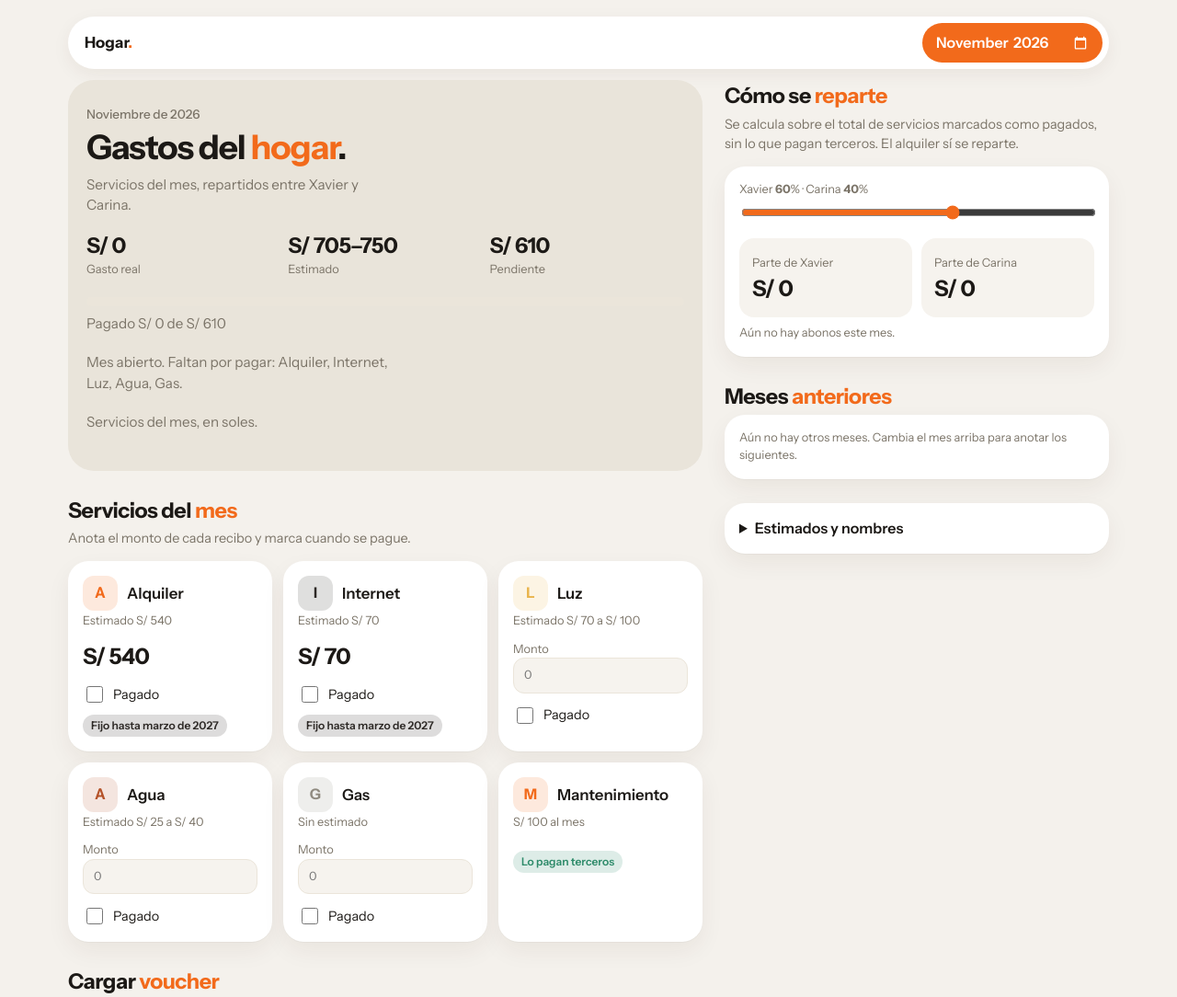
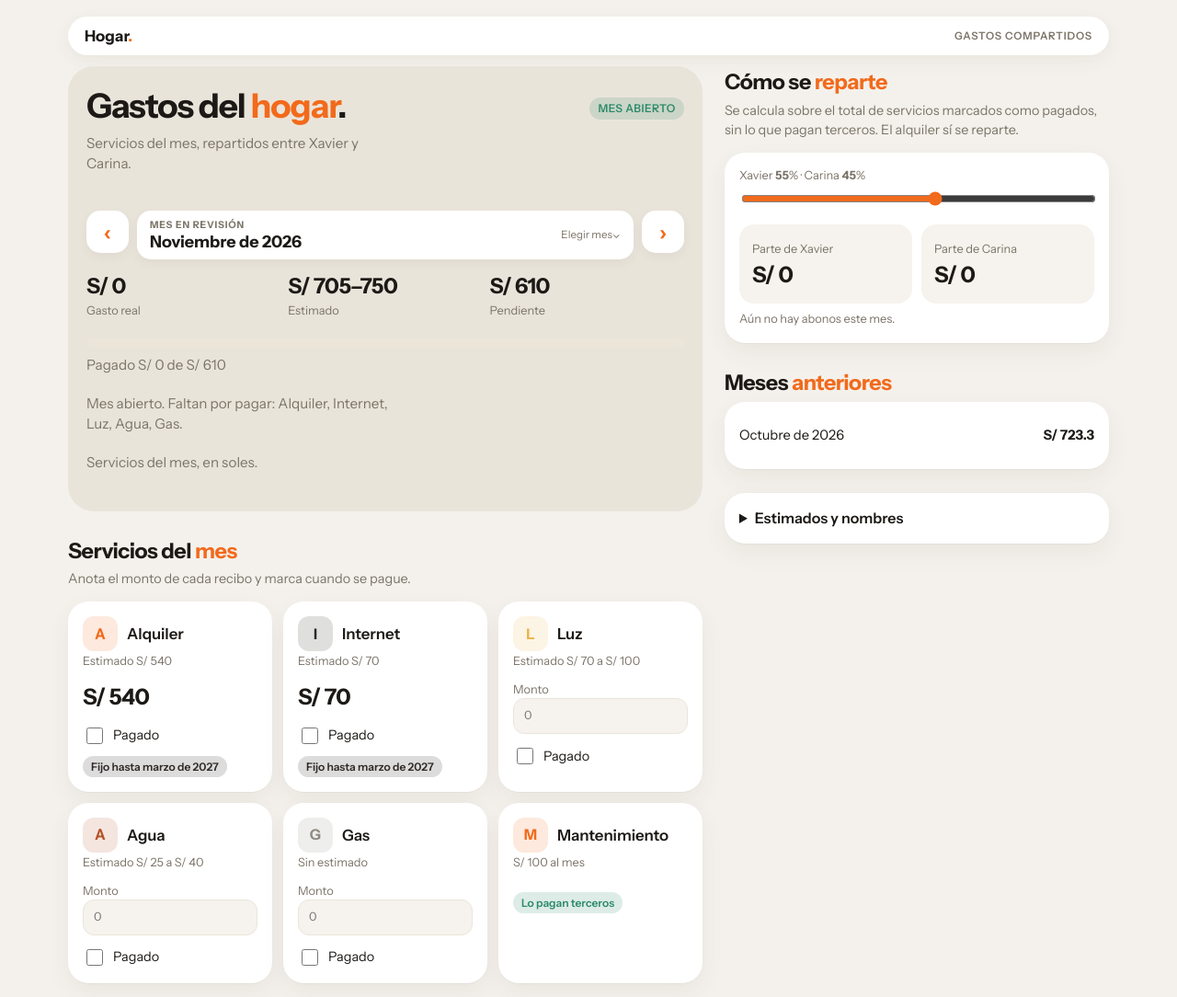
Before and after one commit to hochmin-cmyk/gastos-casa, a plain HTML site: page index.html in a window 1280 px wide. Shown: the top 1084 px of the page at 92% size. Drawn offline with Linux system fonts and the light colour scheme.

Commit message:
Add files via upload

```diff
--- a/index.html
+++ b/index.html
@@ -19,11 +19,21 @@ main{max-width:1180px;margin:0 auto;padding:14px 14px 44px}
 .col>.card{margin-bottom:26px}
 @media (min-width:780px){main{padding:18px 24px 48px}.layout{grid-template-columns:minmax(0,1.65fr) minmax(300px,1fr);gap:0 24px;align-items:start}h1{font-size:2.8rem}}
 em{font-style:normal;color:var(--a)}
-.nav{display:flex;justify-content:space-between;align-items:center;gap:10px;background:var(--card);border-radius:999px;padding:7px 7px 7px 18px;box-shadow:0 6px 20px rgba(60,40,20,.06);margin-bottom:12px}
+.nav{display:flex;justify-content:space-between;align-items:center;gap:10px;background:var(--card);border-radius:999px;padding:9px 18px;box-shadow:0 6px 20px rgba(60,40,20,.06);margin-bottom:12px}
 .logo{font-weight:700;font-size:1.05rem}.logo i{font-style:normal;color:var(--a)}
-.mon{background:var(--a);color:#fff;border:0;border-radius:999px;padding:9px 14px;font:inherit;font-weight:600;width:auto;min-width:0}
-.mon::-webkit-calendar-picker-indicator{filter:invert(1);cursor:pointer}
-.hero{background:var(--hero);border-radius:28px;padding:28px 20px 22px;margin-bottom:26px}
+.navmeta{font-size:.72rem;color:var(--mut);font-weight:600;letter-spacing:.07em;text-transform:uppercase}
+.hero{background:var(--hero);border-radius:28px;padding:24px 20px 22px;margin-bottom:26px}
+.hero-heading{display:flex;justify-content:space-between;align-items:flex-start;gap:14px}
+.hero-heading h1{margin-top:0}.hero-heading p{margin-bottom:0}
+.hero-actions{display:flex;flex-direction:column;align-items:flex-end;gap:7px;flex-shrink:0}
+.period-status{margin:0;padding:6px 10px;font-size:.7rem;letter-spacing:.04em;text-transform:uppercase}
+.period-status.open{--k2:var(--ok)}.period-status.closed{--k2:var(--mut)}
+.period-row{display:grid;grid-template-columns:46px minmax(0,1fr) 46px;gap:9px;align-items:stretch;margin:20px 0 16px}
+.period-arrow{width:46px;height:46px;padding:0;border-radius:15px;background:var(--card);font-size:1.55rem;line-height:1;color:var(--a);box-shadow:0 4px 12px rgba(60,40,20,.05)}
+.period-current{position:relative;min-width:0;display:flex;align-items:center;justify-content:space-between;gap:10px;background:var(--card);border-radius:15px;padding:8px 14px;box-shadow:0 4px 12px rgba(60,40,20,.05);cursor:pointer;overflow:hidden}
+.period-copy{display:grid;min-width:0}.period-caption{font-size:.66rem;color:var(--mut);font-weight:700;letter-spacing:.08em;text-transform:uppercase}
+.period-name{font-size:1.12rem;line-height:1.2;font-weight:700;white-space:nowrap;overflow:hidden;text-overflow:ellipsis}
+.period-hint{font-size:.72rem;color:var(--mut);white-space:nowrap}.mon{position:absolute;inset:0;width:100%;height:100%;opacity:0;cursor:pointer;border:0;padding:0}
 .hero .k{font-size:.85rem;color:var(--mut);font-weight:500}
 h1{font-size:2.3rem;line-height:1.05;letter-spacing:-.03em;font-weight:700;margin:6px 0 10px}
 .hero p{margin:0 0 20px;color:var(--mut);font-size:.95rem;max-width:34ch}
@@ -95,20 +105,31 @@ input[type=number]::-webkit-outer-spin-button,input[type=number]::-webkit-inner-
 @keyframes sp{to{transform:rotate(360deg)}}
 @media (prefers-reduced-motion:reduce){.spin{animation:none}}
 button:disabled,input:disabled{opacity:.55;cursor:not-allowed}
+@media(max-width:520px){.hero-heading{display:block}.hero-actions{flex-direction:row;align-items:center;justify-content:space-between;margin-top:12px}.period-row{margin-top:15px}.period-hint{font-size:.68rem}}
 </style>
 </head>
 <body>
 <main>
 <nav class="nav">
   <span class="logo">Hogar<i>.</i></span>
-  <input type="month" id="mon" class="mon" aria-label="Mes">
+  <span class="navmeta">Gastos compartidos</span>
 </nav>
 
 <div class="layout"><div class="col">
 <section class="hero">
-  <div class="k" id="hl"></div>
-  <h1>Gastos del <em>hogar</em>.</h1>
-  <p id="who">Servicios del mes, repartidos entre ustedes.</p>
+  <div class="hero-heading">
+    <div><h1>Gastos del <em>hogar</em>.</h1><p id="who">Servicios del mes, repartidos entre ustedes.</p></div>
+    <div class="hero-actions"><span class="badge period-status open" id="lockb">Mes abierto</span><button class="p" id="closeMonth" style="display:none">Cerrar mes</button></div>
+  </div>
+  <div class="period-row" aria-label="Navegación de mes">
+    <button class="period-arrow" id="prevMonth" type="button" aria-label="Mes anterior">‹</button>
+    <label class="period-current" aria-label="Seleccionar mes">
+      <span class="period-copy"><span class="period-caption">Mes en revisión</span><strong class="period-name" id="hl"></strong></span>
+      <span class="period-hint">Elegir mes⌄</span>
+      <input type="month" id="mon" class="mon" aria-label="Elegir mes">
+    </label>
+    <button class="period-arrow" id="nextMonth" type="button" aria-label="Mes siguiente">›</button>
+  </div>
   <div class="stats">
     <div><b id="net"></b><span>Gasto real</span></div>
     <div><b id="est1"></b><span>Estimado</span></div>
@@ -118,7 +139,6 @@ button:disabled,input:disabled{opacity:.55;cursor:not-allowed}
   <p class="fine" id="pgt"></p>
   <p class="fine" id="gross" style="margin-top:4px"></p>
   <p class="fine" id="st" style="margin-top:4px">Servicios del mes, en soles.</p>
-  <div style="margin-top:12px"><span class="badge" id="lockb" style="--k2:var(--b);display:none;margin:0">Mes cerrado · solo lectura</span><button class="p" id="closeMonth" style="display:none">Cerrar mes</button></div>
 </section>
 
 <section class="sec">
@@ -194,10 +214,33 @@ let M=now.getFullYear()+"-"+String(now.getMonth()+1).padStart(2,"0");
 const $=id=>document.getElementById(id);
 const OKT="Guardado automático en este enlace.";
 let DBR=null,EX=false;
-function clean(){return JSON.parse(JSON.stringify({n1:S.n1,n2:S.n2,pct:S.pct,pctSet:!!S.pctSet,items:S.items,pays:S.pays,settled:S.settled,abonos:S.abonos,fixedUntil:S.fixedUntil,autoUntil:S.autoUntil,closed:S.closed,closedPct:S.closedPct}))}
+function clean(){return JSON.parse(JSON.stringify({n1:S.n1,n2:S.n2,pct:S.pct,pctSet:!!S.pctSet,items:S.items,pays:S.pays,settled:S.settled,abonos:S.abonos,fixedUntil:S.fixedUntil,autoUntil:S.autoUntil,closed:S.closed,closedPct:S.closedPct,oct2026SplitUpdate:!!S.oct2026SplitUpdate,oct2026UtilitiesSeeded:!!S.oct2026UtilitiesSeeded}))}
 function save(){
   try{localStorage.setItem("gastos-hogar",JSON.stringify(S))}catch(e){}
   if(DBR){(EX?DBR.update(clean()):DBR.set(clean()).then(()=>{EX=true})).catch(()=>{$("st").textContent="No se pudo guardar. Revisa tu conexión o tus permisos."})}
+}
+function applyOct2026SplitUpdate(state){
+  if(state.oct2026SplitUpdate)return false;
+  state.pct=55;state.pctSet=true;
+  if(!state.closed)state.closed={};if(!state.closedPct)state.closedPct={};
+  state.closed["2026-10"]=true;state.closedPct["2026-10"]=55;
+  state.oct2026SplitUpdate=true;
+  return true;
+}
+function applyOct2026Utilities(state){
+  if(state.oct2026UtilitiesSeeded)return false;
+  if(!state.pays)state.pays={};
+  const month="2026-10";
+  if(!state.pays[month])state.pays[month]={};
+  [["Luz",98.30],["Agua",15]].forEach(([name,amount])=>{
+    const item=(state.items||[]).find(i=>i.name.toLowerCase()===name.toLowerCase());
+    if(!item)return;
+    const existing=state.pays[month][item.id];
+    if(!existing||!(Number(existing.amt)>0))state.pays[month][item.id]={...(existing||{}),amt:amount,paid:true};
+    else if(Math.abs(Number(existing.amt)-amount)<0.005&&!existing.paid)existing.paid=true;
+  });
+  state.oct2026UtilitiesSeeded=true;
+  return true;
 }
 function removeDemoVouchers(state){
   let removed=false;
@@ -209,7 +252,9 @@ function removeDemoVouchers(state){
   return removed;
 }
 const demoRemovedLocally=removeDemoVouchers(S);
-if(demoRemovedLocally)save();
+const octUpdateAppliedLocally=applyOct2026SplitUpdate(S);
+const octBillsAppliedLocally=applyOct2026Utilities(S);
+if(demoRemovedLocally||octUpdateAppliedLocally||octBillsAppliedLocally)save();
 const f=n=>"S/ "+(Math.round(n*100)/100);
 const rng=(a,b)=>a===b?f(a):f(a)+" a "+f(b);
 const esc=s=>String(s).replace(/[&<>"]/g,c=>({"&":"&amp;","<":"&lt;",">":"&gt;",'"':"&quot;"}[c]));
@@ -226,6 +271,7 @@ function render(){
   const gMin=own.reduce((s,i)=>s+i.min,0),gMax=own.reduce((s,i)=>s+i.max,0);
   let real=0,paid=0;
   let pend=0;const falta=[];own.forEach(i=>{const p=pay(M,i.id);real+=p.amt||0;if(p.paid)paid+=p.amt||0;else if(!(isClosed(M)&&!p.amt)){pend+=p.amt>0?p.amt:(i.fixed&&M<=S.fixedUntil?i.min:0);falta.push(i.name)}});
+  $("mon").value=M;
   $("hl").textContent=mlabel(M);
   $("who").textContent="Servicios del mes, repartidos entre "+S.n1+" y "+S.n2+".";
   $("net").textContent=f(real);
@@ -234,7 +280,10 @@ function render(){
   $("pg").style.width=(paid+pend?paid/(paid+pend)*100:0)+"%";
   $("pgt").textContent="Pagado "+f(paid)+" de "+f(paid+pend);
   $("gross").textContent=lock?"Mes cerrado: todos los pagos realizados. No se puede editar.":(falta.length?"Mes abierto. Faltan por pagar: "+falta.join(", ")+".":"Todos los pagos están hechos. Ya puedes cerrar el mes.");
-  $("lockb").style.display=lock?"inline-block":"none";
+  const status=$("lockb");
+  status.textContent=lock?"Mes cerrado":"Mes abierto";
+  status.classList.toggle("closed",lock);status.classList.toggle("open",!lock);
+  status.style.display="inline-block";
   $("closeMonth").style.display=(!lock&&!falta.length&&real>0)?"inline-block":"none";
   $("list").innerHTML=it.map((i,k)=>{
     const col="var("+COLORS[k%5]+")";
@@ -306,6 +355,9 @@ $("list").addEventListener("change",onChange);
 $("est").addEventListener("change",onChange);
 $("est").addEventListener("click",e=>{const d=e.target.dataset.del;if(d===undefined)return;S.items.splice(+d,1);save();render()});
 $("mon").addEventListener("change",e=>{if(e.target.value){M=e.target.value;render()}});
+function shiftMonth(delta){const d=new Date(+M.slice(0,4),+M.slice(5,7)-1+delta,1);M=d.getFullYear()+"-"+String(d.getMonth()+1).padStart(2,"0");render()}
+$("prevMonth").addEventListener("click",()=>shiftMonth(-1));
+$("nextMonth").addEventListener("click",()=>shiftMonth(1));
 $("pct").addEventListener("input",e=>{S.pct=+e.target.value;S.pctSet=true;save();render()});
 $("abl").addEventListener("click",e=>{const k=e.target.dataset.ab;if(k===undefined||isClosed(M))return;S.abonos[M].splice(+k,1);save();render()});
 
@@ -411,10 +463,10 @@ render();
       if(snap.exists){
         EX=true;
         const o=JSON.parse(JSON.stringify(snap.data()));
-        if(!o.pays)o.pays={};if(!o.settled)o.settled={};if(!o.items)o.items=S.items;if(!o.abonos)o.abonos={};if(!o.fixedUntil)o.fixedUntil="2027-03";if(!o.autoUntil)o.autoUntil="2026-10";if(!o.closed)o.closed={};if(!o.closedPct)o.closedPct={};o.items.forEach(i=>{if((i.name==="Alquiler"||i.name==="Internet")&&i.fixed===undefined)i.fixed=true});const hadDemo=removeDemoVouchers(o);
+        if(!o.pays)o.pays={};if(!o.settled)o.settled={};if(!o.items)o.items=S.items;if(!o.abonos)o.abonos={};if(!o.fixedUntil)o.fixedUntil="2027-03";if(!o.autoUntil)o.autoUntil="2026-10";if(!o.closed)o.closed={};if(!o.closedPct)o.closedPct={};o.items.forEach(i=>{if((i.name==="Alquiler"||i.name==="Internet")&&i.fixed===undefined)i.fixed=true});const hadDemo=removeDemoVouchers(o),octUpdateApplied=applyOct2026SplitUpdate(o),octBillsApplied=applyOct2026Utilities(o);
         S=o;
         try{localStorage.setItem("gastos-hogar",JSON.stringify(S))}catch(e){}
-        if(hadDemo)ref.update(clean()).catch(()=>{$("st").textContent="No se pudo retirar el abono de prueba sincronizado."});
+        if(hadDemo||octUpdateApplied||octBillsApplied)ref.update(clean()).catch(()=>{$("st").textContent="No se pudo sincronizar los gastos de octubre."});
         if(document.activeElement!==$("n1"))$("n1").value=S.n1;
         if(document.activeElement!==$("n2"))$("n2").value=S.n2;
         $("st").textContent=OKT;render();
```
